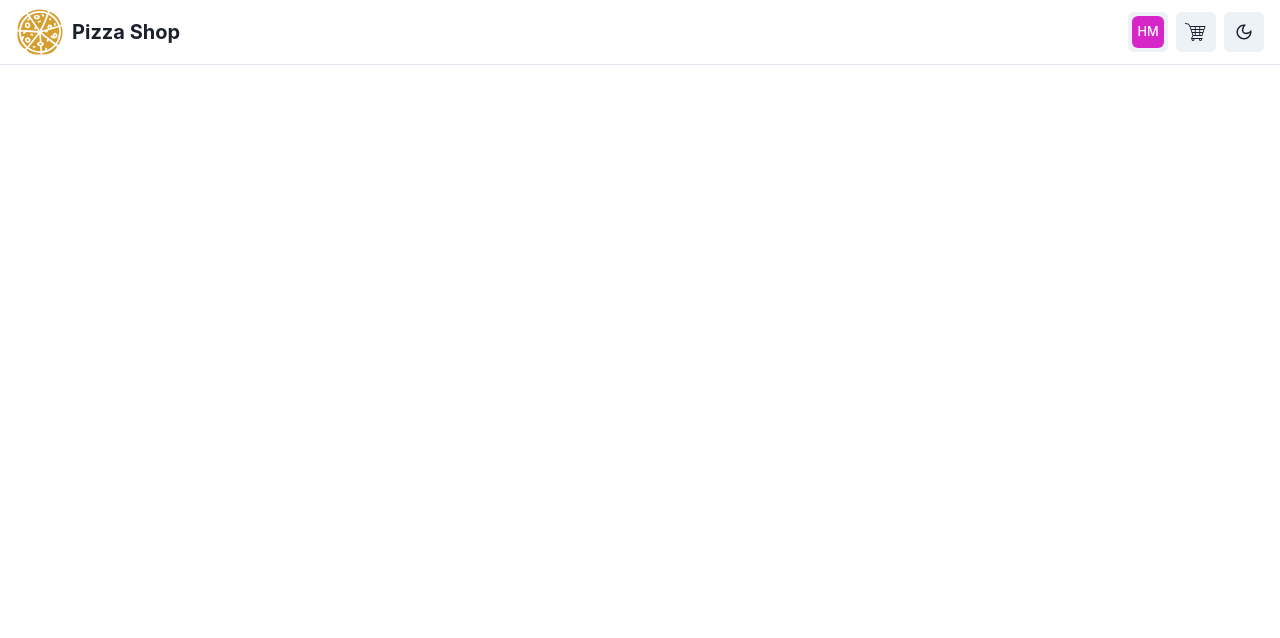
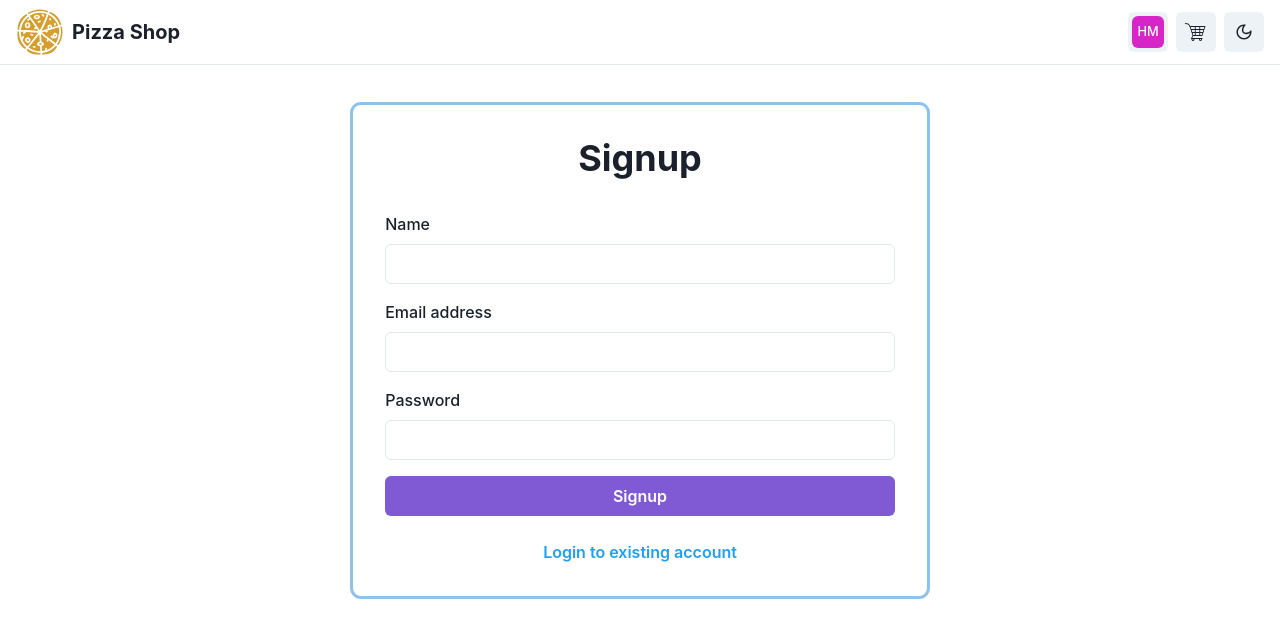
Before and after one commit to harshmangalam/dotnet-reactjs-pizza-corner, a React (Vite) app in the folder web-client/: page /auth/signup in a window 1280 px wide. Before the commit this address had no page. Shown: the top 638 px of the page. Built offline with nearby package versions, Linux system fonts and the light colour scheme.

Commit message:
update page

```diff
--- a/web-client/src/App.jsx
+++ b/web-client/src/App.jsx
@@ -5,7 +5,10 @@ import Navbar from "../components/Navbar";
 
 const HomePage = lazy(() => import("./pages/Home"));
 const PizzaPage = lazy(() => import("./pages/Pizza"));
+
+const AuthPage = lazy(() => import("./pages/auth"));
 const AuthLoginPage = lazy(() => import("./pages/auth/Login"));
+const AuthSignupPage = lazy(() => import("./pages/auth/Signup"));
 export default function App() {
   return (
     <Box>
@@ -16,7 +19,10 @@ export default function App() {
             <Routes>
               <Route path="" element={<HomePage />} />
               <Route path="pizza" element={<PizzaPage />} />
-              <Route path="auth" element={<AuthLoginPage />} />
+              <Route path="auth" element={<AuthPage />}>
+                <Route index element={<AuthLoginPage />} />
+                <Route path="signup" element={<AuthSignupPage />} />
+              </Route>
             </Routes>
           </Suspense>
         </Container>
--- /dev/null
+++ b/web-client/src/pages/auth/Signup.jsx
@@ -0,0 +1,100 @@
+import {
+  Box,
+  FormControl,
+  FormLabel,
+  Input,
+  Stack,
+  Button,
+  Heading,
+  useColorModeValue,
+  Container,
+  FormErrorMessage,
+  VStack,
+} from "@chakra-ui/react";
+import { useForm } from "react-hook-form";
+import { yupResolver } from "@hookform/resolvers/yup";
+import * as yup from "yup";
+import { Link } from "react-router-dom";
+const schema = yup
+  .object({
+    name: yup.string().required(),
+    email: yup.string().required().email(),
+    password: yup.string().required().min(6),
+  })
+  .required();
+
+export default function AuthSignupPage() {
+  const {
+    handleSubmit,
+    register,
+    formState: { errors, isSubmitting },
+    reset,
+  } = useForm({
+    resolver: yupResolver(schema),
+  });
+
+  const onSubmit = async ({ name, email, password }) => {
+    console.log(name, email, password);
+    reset();
+  };
+  return (
+    <Container>
+      <Box
+        rounded={"lg"}
+        bg={useColorModeValue("white", "gray.700")}
+        boxShadow={"outline"}
+        p={8}
+        mt={4}
+      >
+        <VStack>
+          <Heading fontSize={"4xl"} textAlign="center">
+            Signup
+          </Heading>
+        </VStack>
+        <Stack
+          as="form"
+          onSubmit={handleSubmit(onSubmit)}
+          spacing={4}
+          mt={8}
+          mb={6}
+        >
+          <FormControl id="name" isInvalid={Boolean(errors.name)}>
+            <FormLabel>Name</FormLabel>
+            <Input type="name" {...register("name")} />
+            {errors?.name && (
+              <FormErrorMessage>{errors.name.message}</FormErrorMessage>
+            )}
+          </FormControl>
+          <FormControl id="email" isInvalid={Boolean(errors.email)}>
+            <FormLabel>Email address</FormLabel>
+            <Input type="email" {...register("email")} />
+            {errors?.email && (
+              <FormErrorMessage>{errors.email.message}</FormErrorMessage>
+            )}
+          </FormControl>
+          <FormControl id="password" isInvalid={Boolean(errors.password)}>
+            <FormLabel>Password</FormLabel>
+            <Input type="password" {...register("password")} />
+            {errors?.password && (
+              <FormErrorMessage>{errors.password.message}</FormErrorMessage>
+            )}
+          </FormControl>
+
+          <Button isLoading={isSubmitting} type="submit" colorScheme="purple">
+            Signup
+          </Button>
+        </Stack>
+
+        <Button
+          as={Link}
+          to="/auth"
+          variant={"link"}
+          colorScheme="twitter"
+          w="full"
+        >
+          Login to existing account
+        </Button>
+      </Box>
+    </Container>
+  );
+}
--- /dev/null
+++ b/web-client/src/pages/auth/index.jsx
@@ -0,0 +1,5 @@
+import { Outlet } from "react-router-dom";
+
+export default function AuthPage() {
+  return <Outlet />;
+}
```
